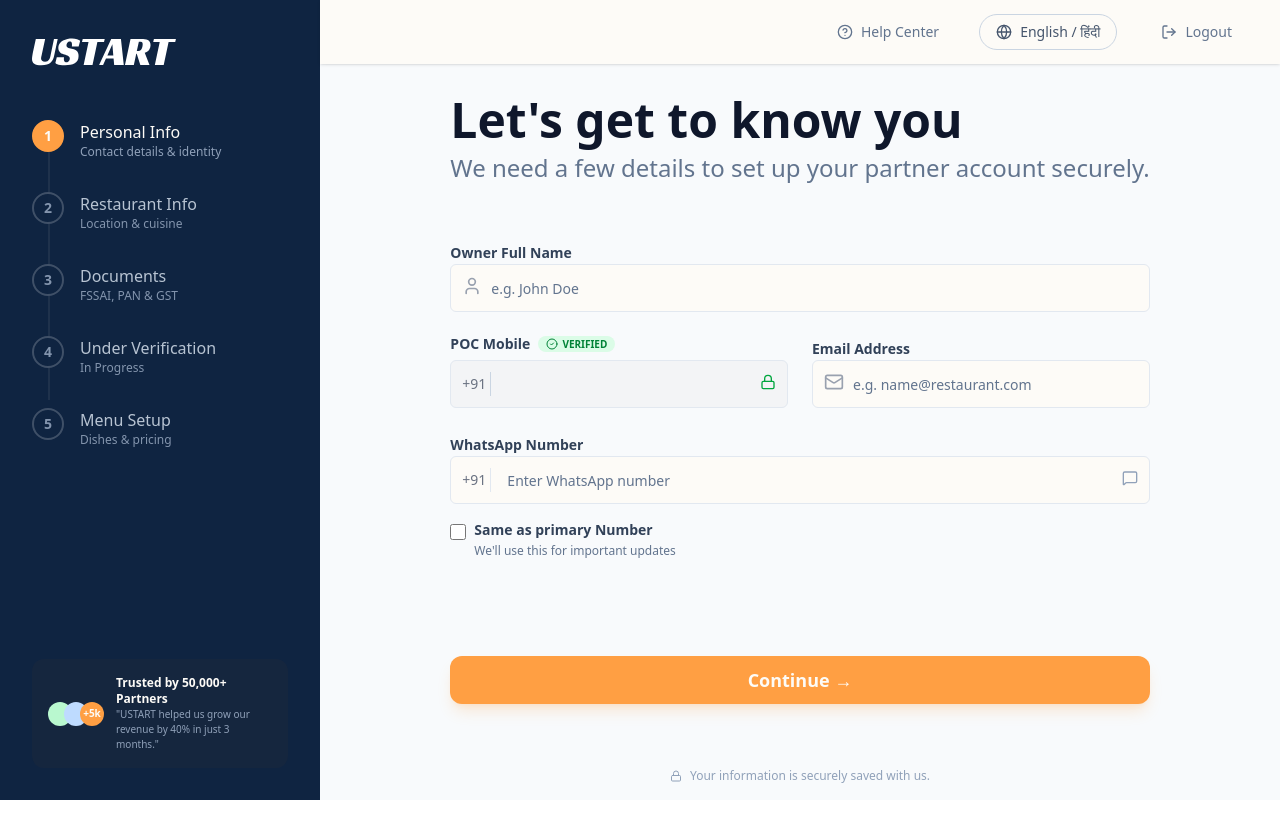
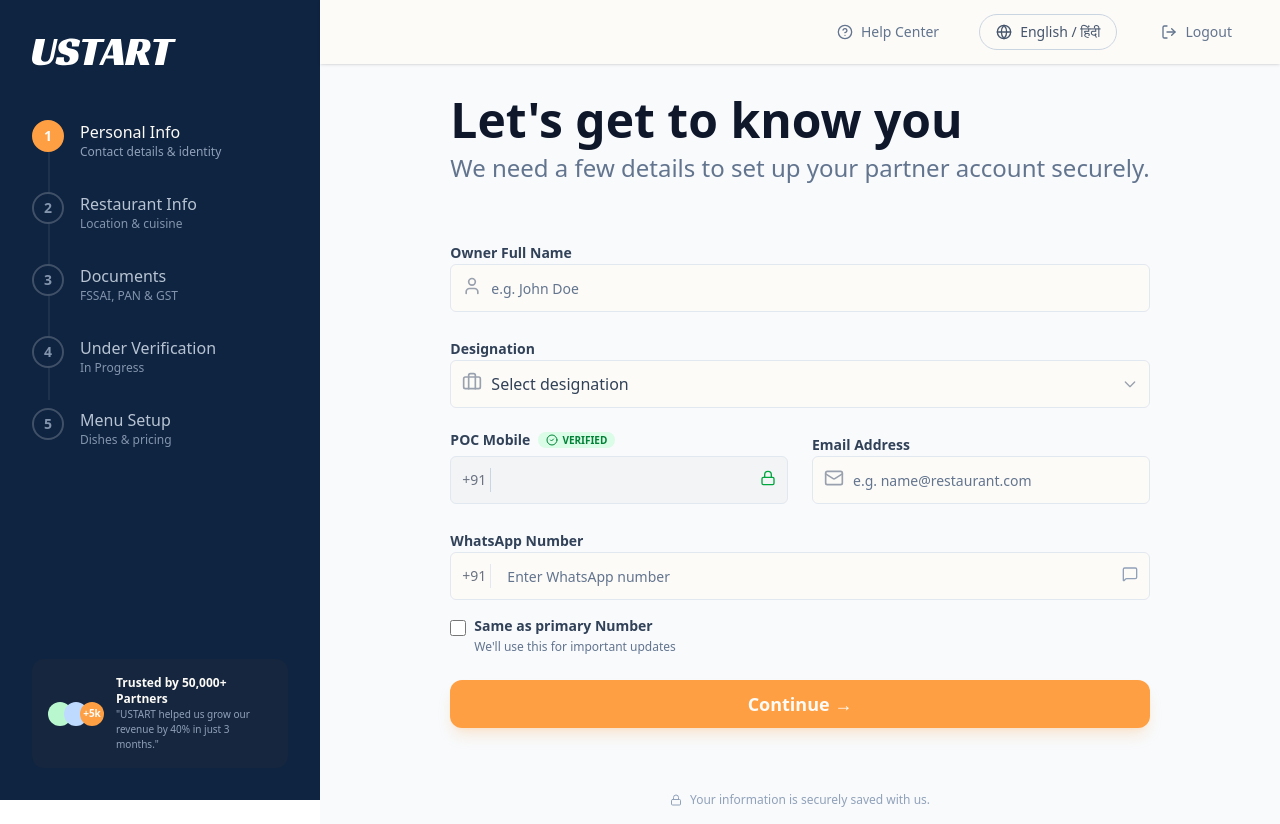
Before and after one commit to TO-WEB-TECHNOLOGIES/ustart-restro-web, a React (Vite) app: page /grow-with-ustart/personal-info in a window 1280 px wide. Before the commit the page ends 800 px from the top, so only its background shows below. Built offline with nearby package versions, Linux system fonts and the light colour scheme; sample sign-in values are in the browser's storage; a web font is replaced by a local one.

Commit message:
feat: Add designation field to personal information form and centralize constants in `utils/constants.ts`.

```diff
--- a/src/features/onboarding/api/data/mockOnboardingData.ts
+++ b/src/features/onboarding/api/data/mockOnboardingData.ts
@@ -18,6 +18,7 @@ export const MOCK_CUISINES: Cuisine[] = [
 export const MOCK_ONBOARDING_DATA: OnboardingData = {
     personalInfo: {
         fullName: "Rajesh Kumar",
+        designation: "Owner / मालिक",
         email: "rajesh.kumar@example.com",
         mobile: "9876543210",
         whatsapp: "9876543210",
--- a/src/features/onboarding/components/PersonalInfo.tsx
+++ b/src/features/onboarding/components/PersonalInfo.tsx
@@ -14,6 +14,8 @@ import { mockAuthService } from '@/features/auth/api/mockAuth';
 import { CheckCircle2, Lock, MessageSquare, Loader2 } from 'lucide-react';
 import { OtpInput } from '@/components/ui/otp-input';
 import { toast } from 'sonner';
+import { DESIGNATIONS } from '@/utils/constants';
+import { Briefcase } from 'lucide-react';
 
 export const PersonalInfo = () => {
     const { t } = useTranslation();
@@ -218,6 +220,33 @@ export const PersonalInfo = () => {
                                 {errors.fullName && <p className="text-red-500 text-xs">{errors.fullName.message}</p>}
                             </div>
 
+                            {/* Designation */}
+                            <div className="space-y-2">
+                                <Label htmlFor="designation" className="font-semibold text-slate-700">{t('onboarding.personal.designationLabel')}</Label>
+                                <div className="relative">
+                                    <Briefcase className="absolute left-3 top-3 h-5 w-5 text-gray-400 z-10" />
+                                    <select
+                                        id="designation"
+                                        {...register('designation')}
+                                        className="w-full pl-10 h-12 bg-background-white border border-slate-200 rounded-md focus:outline-none focus:ring-2 focus:ring-secondary-orange/20 appearance-none text-slate-700"
+                                        disabled={showOtpInput}
+                                    >
+                                        <option value="" disabled>{t('onboarding.personal.designationPlaceholder')}</option>
+                                        {DESIGNATIONS.map((designation) => (
+                                            <option key={designation} value={designation}>
+                                                {designation}
+                                            </option>
+                                        ))}
+                                    </select>
+                                    <div className="absolute right-3 top-4 pointer-events-none">
+                                        <svg className="h-4 w-4 text-gray-400" fill="none" stroke="currentColor" viewBox="0 0 24 24">
+                                            <path strokeLinecap="round" strokeLinejoin="round" strokeWidth="2" d="M19 9l-7 7-7-7" />
+                                        </svg>
+                                    </div>
+                                </div>
+                                {errors.designation && <p className="text-red-500 text-xs">{errors.designation.message}</p>}
+                            </div>
+
                             <div className="grid grid-cols-1 md:grid-cols-2 gap-6">
                                 {/* Mobile */}
                                 <div className="space-y-2">
--- a/src/features/onboarding/components/RestaurantInfo.tsx
+++ b/src/features/onboarding/components/RestaurantInfo.tsx
@@ -12,7 +12,7 @@ import { Check, X, MapPin, Map } from 'lucide-react';
 import { useNavigate } from 'react-router-dom';
 import { Modal } from '@/components/ui/modal';
 import { MapPicker } from '@/components/ui/map-picker';
-import { INDIAN_STATES } from '../constants';
+import { INDIAN_STATES } from '../../../utils/constants';
 
 
 
--- a/src/features/onboarding/schemas.ts
+++ b/src/features/onboarding/schemas.ts
@@ -6,6 +6,7 @@ export const personalInfoSchema = z.object({
     mobile: z.string().min(10, 'Mobile number must be at least 10 digits'),
     whatsapp: z.string().regex(/^[0-9]{10}$/, 'WhatsApp number must be exactly 10 digits'),
     isSameAsMobile: z.boolean(),
+    designation: z.string().min(1, 'Designation is required'),
 });
 
 export type PersonalInfoValues = z.infer<typeof personalInfoSchema>;
--- a/src/features/onboarding/store/useOnboardingStore.ts
+++ b/src/features/onboarding/store/useOnboardingStore.ts
@@ -51,6 +51,7 @@ const initialState = {
     isEditing: false,
     personalInfo: {
         fullName: '',
+        designation: '',
         email: '',
         mobile: '',
         whatsapp: '',
--- a/src/locales/en/translation.json
+++ b/src/locales/en/translation.json
@@ -160,6 +160,8 @@
       "subtitle": "We need a few details to set up your partner account securely.",
       "fullNameLabel": "Owner Full Name",
       "fullNamePlaceholder": "e.g. John Doe",
+      "designationLabel": "Designation",
+      "designationPlaceholder": "Select designation",
       "pocMobileLabel": "POC Mobile",
       "verified": "VERIFIED",
       "emailLabel": "Email Address",
--- a/src/types/onboardingTypes.ts
+++ b/src/types/onboardingTypes.ts
@@ -6,6 +6,7 @@ export interface Cuisine {
 
 export interface PersonalInfo {
     fullName: string;
+    designation: string;
     email: string;
     mobile: string;
     whatsapp: string;
--- a/src/features/onboarding/constants.ts
+++ b/src/utils/constants.ts
@@ -36,3 +36,16 @@ export const INDIAN_STATES = [
     "Lakshadweep",
     "Puducherry"
 ];
+
+export const DESIGNATIONS = [
+    "Owner / मालिक",
+    "Top Management / शीर्ष प्रबंधन",
+    "Restaurant Manager / रेस्टोरेंट प्रबंधक",
+    "Operations / संचालन",
+    "Kitchen Incharge / किचन इंचार्ज",
+    "Online Orders / ऑनलाइन ऑर्डर",
+    "Accounts / खाते",
+    "Purchase / खरीद",
+    "Floor Incharge / फ्लोर इंचार्ज",
+    "Main Contact / मुख्य संपर्क"
+]
```
Also changed, not shown: src/locales/hi/translation.json.
